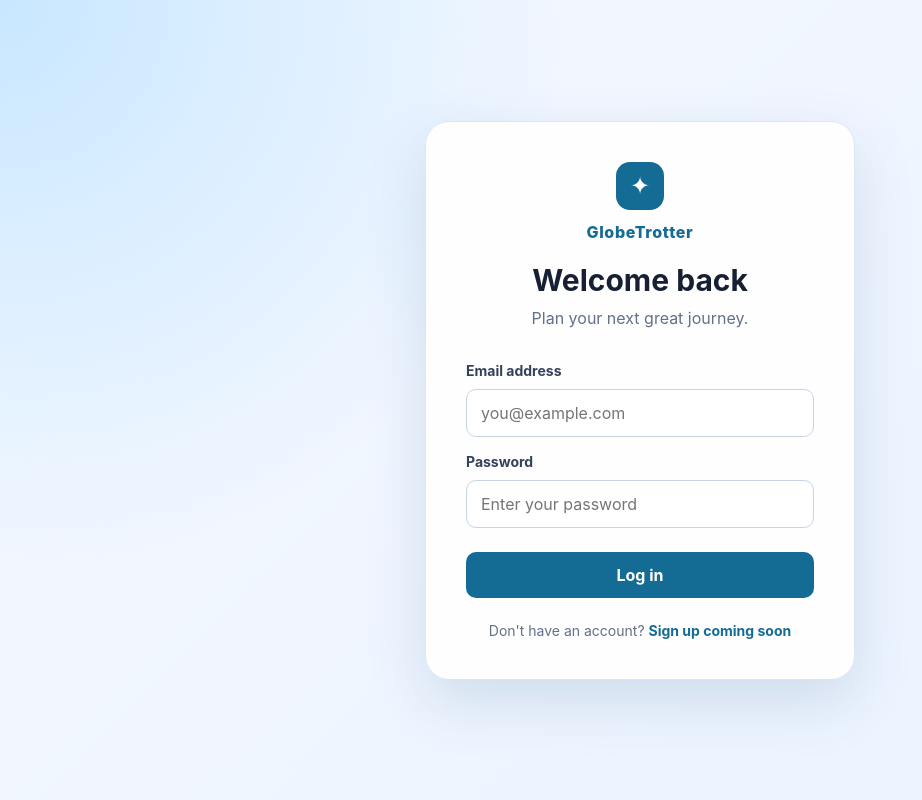
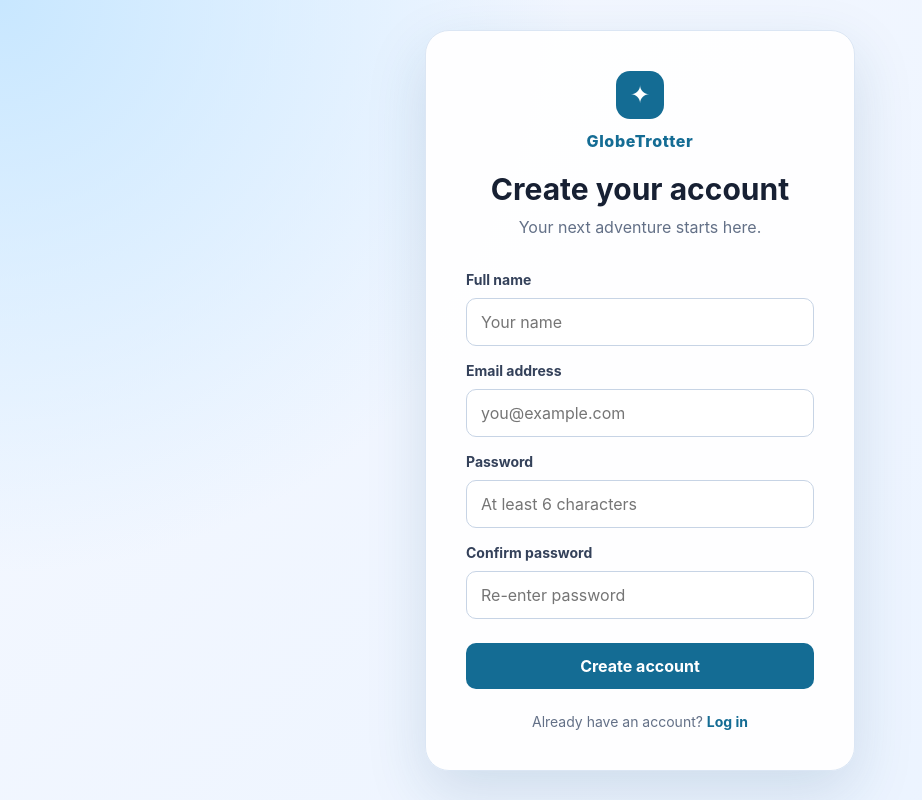
Before and after one commit to RAJPUTJII0/GlobeTrotter, a React (Vite) app in the folder frontend/: page /signup in a window 1280 px wide. Before the commit this address led to /login. Shown: the whole page, without its empty margins (0-922 px from the left). Built offline with nearby package versions, Linux system fonts and the light colour scheme.

Commit message:
Add functional signup flow

```diff
--- a/frontend/src/pages/Login.jsx
+++ b/frontend/src/pages/Login.jsx
@@ -1,5 +1,5 @@
 import { useState } from 'react';
-import { useNavigate } from 'react-router-dom';
+import { Link, useNavigate } from 'react-router-dom';
 import '../styles/login.css';
 
 export default function Login() {
@@ -66,7 +66,7 @@ export default function Login() {
           <button type="submit">Log in</button>
         </form>
 
-        <p className="signup-note">Don&apos;t have an account? <span>Sign up coming soon</span></p>
+        <p className="signup-note">Don&apos;t have an account? <Link to="/signup">Sign up</Link></p>
       </section>
     </main>
   );
--- /dev/null
+++ b/frontend/src/pages/Signup.jsx
@@ -0,0 +1,73 @@
+import { useState } from 'react';
+import { Link, useNavigate } from 'react-router-dom';
+import '../styles/login.css';
+
+export default function Signup() {
+  const navigate = useNavigate();
+  const [form, setForm] = useState({ name: '', email: '', password: '', confirmPassword: '' });
+  const [error, setError] = useState('');
+
+  function updateField(event) {
+    const { name, value } = event.target;
+    setForm((current) => ({ ...current, [name]: value }));
+  }
+
+  function handleSubmit(event) {
+    event.preventDefault();
+    const name = form.name.trim();
+    const email = form.email.trim().toLowerCase();
+
+    if (!name || !email || !form.password || !form.confirmPassword) {
+      setError('Please complete all fields.');
+      return;
+    }
+    if (!/^\S+@\S+\.\S+$/.test(email)) {
+      setError('Enter a valid email address.');
+      return;
+    }
+    if (form.password.length < 6) {
+      setError('Password must be at least 6 characters.');
+      return;
+    }
+    if (form.password !== form.confirmPassword) {
+      setError('Passwords do not match.');
+      return;
+    }
+
+    const accounts = JSON.parse(localStorage.getItem('globetrotter_accounts') || '[]');
+    if (accounts.some((account) => account.email === email)) {
+      setError('An account with this email already exists. Please log in.');
+      return;
+    }
+
+    const user = { id: crypto.randomUUID(), name, email };
+    // Demo-only storage. Passwords will never be stored in the browser once Neon auth is connected.
+    localStorage.setItem('globetrotter_accounts', JSON.stringify([...accounts, user]));
+    localStorage.setItem('globetrotter_user', JSON.stringify(user));
+    navigate('/dashboard');
+  }
+
+  return (
+    <main className="auth-page">
+      <section className="auth-card" aria-labelledby="signup-heading">
+        <div className="brand-mark" aria-hidden="true">✦</div>
+        <p className="brand-name">GlobeTrotter</p>
+        <h1 id="signup-heading">Create your account</h1>
+        <p className="auth-subtitle">Your next adventure starts here.</p>
+        <form className="auth-form" onSubmit={handleSubmit} noValidate>
+          <label htmlFor="name">Full name</label>
+          <input id="name" name="name" autoComplete="name" placeholder="Your name" value={form.name} onChange={updateField} />
+          <label htmlFor="email">Email address</label>
+          <input id="email" name="email" type="email" autoComplete="email" placeholder="you@example.com" value={form.email} onChange={updateField} />
+          <label htmlFor="password">Password</label>
+          <input id="password" name="password" type="password" autoComplete="new-password" placeholder="At least 6 characters" value={form.password} onChange={updateField} />
+          <label htmlFor="confirmPassword">Confirm password</label>
+          <input id="confirmPassword" name="confirmPassword" type="password" autoComplete="new-password" placeholder="Re-enter password" value={form.confirmPassword} onChange={updateField} />
+          {error && <p className="form-error" role="alert">{error}</p>}
+          <button type="submit">Create account</button>
+        </form>
+        <p className="signup-note">Already have an account? <Link to="/login">Log in</Link></p>
+      </section>
+    </main>
+  );
+}
--- a/frontend/src/routes/AppRoutes.jsx
+++ b/frontend/src/routes/AppRoutes.jsx
@@ -4,12 +4,14 @@ import Dashboard from '../pages/Dashboard.jsx';
 import Login from '../pages/Login.jsx';
 import MyTrips from '../pages/MyTrips.jsx';
 import ProtectedRoute from './ProtectedRoute.jsx';
+import Signup from '../pages/Signup.jsx';
 
 export default function AppRoutes() {
   return (
     <Routes>
       <Route path="/" element={<Navigate to="/dashboard" replace />} />
       <Route path="/login" element={<Login />} />
+      <Route path="/signup" element={<Signup />} />
       <Route path="/dashboard" element={<ProtectedRoute><Dashboard /></ProtectedRoute>} />
       <Route path="/create-trip" element={<ProtectedRoute><CreateTrip /></ProtectedRoute>} />
       <Route path="/my-trips" element={<ProtectedRoute><MyTrips /></ProtectedRoute>} />
--- a/frontend/src/styles/login.css
+++ b/frontend/src/styles/login.css
@@ -40,6 +40,6 @@
 .auth-form button:hover { background: #0e5779; }
 .form-error { color: #b42318; font-size: 14px; margin: 4px 0 0; }
 .signup-note { color: #637087; font-size: 14px; margin: 24px 0 0; }
-.signup-note span { color: #146c94; font-weight: 700; }
+.signup-note a { color: #146c94; font-weight: 700; text-decoration: none; }
 
 @media (max-width: 480px) { .auth-card { padding: 32px 24px; } }
```
